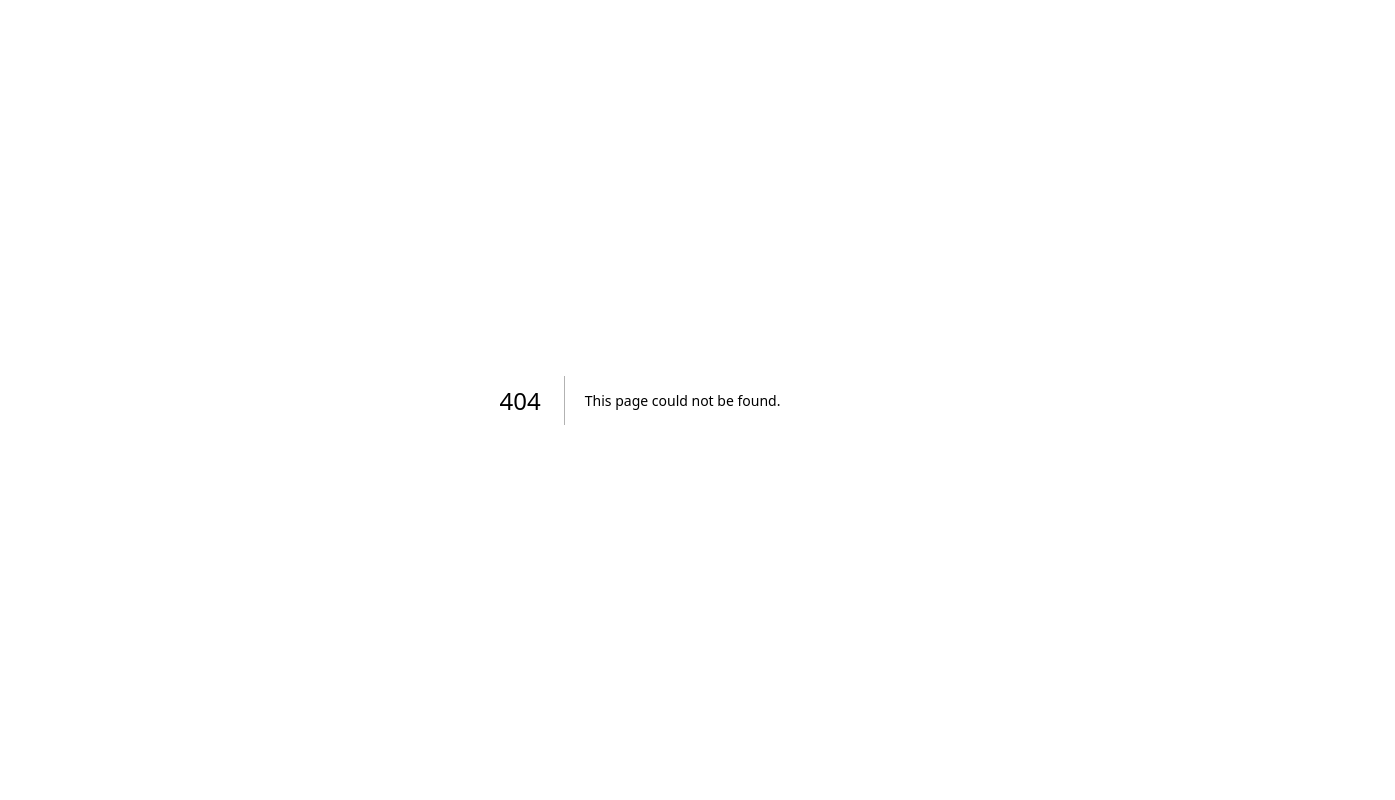
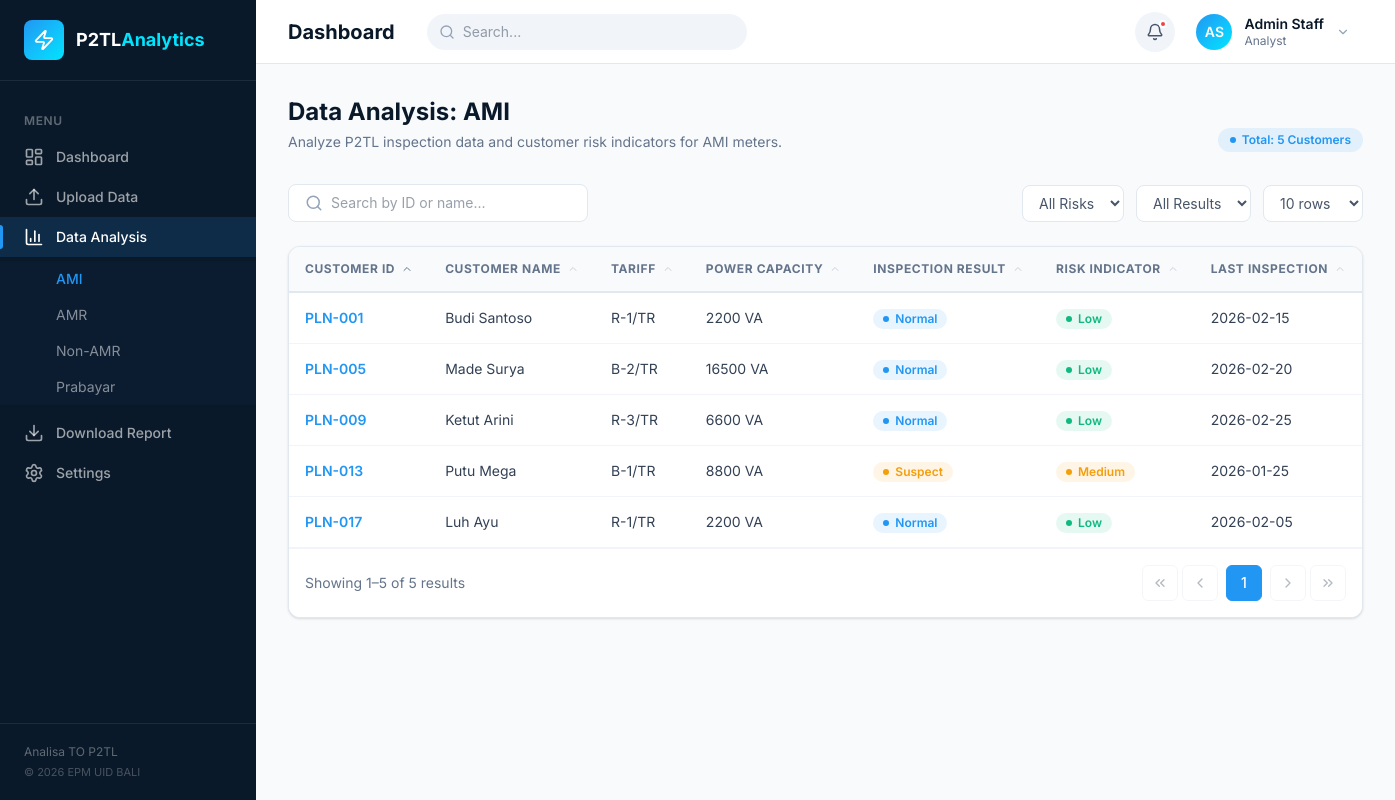
Before and after one commit to komangsurya26/projectP2TL, a Next.js app: page /data-analysis/ami in a window 1280 px wide. Before the commit this address had no page. Shown: the whole page, 1395 px wide, since content can reach past the window. Built offline with nearby package versions, Linux system fonts and the light colour scheme.

Commit message:
feat: Switch chart type from bar to line, implement nested sidebar navigation for data analysis, and add meter type to mock data.

```diff
--- a/src/app/(dashboard)/analysis/page.js
+++ b/src/app/(dashboard)/data-analysis/[type]/page.js
@@ -1,5 +1,6 @@
 "use client";
-import { useState, useMemo } from "react";
+import { useState, useMemo, useEffect } from "react";
+import { usePathname } from "next/navigation";
 import {
   Search,
   ChevronUp,
@@ -14,7 +15,19 @@ import CustomerDetail from "@/components/CustomerDetail";
 import { Badge } from "@/components/ui/Badge";
 import { Card } from "@/components/ui/Card";
 
-export default function AnalysisPage() {
+export default function DataAnalysisPage() {
+  const pathname = usePathname();
+  // Extract type from pathname, e.g., "/data-analysis/ami" -> "ami"
+  const typeParam = pathname.split("/").pop();
+
+  // Validate type formatting
+  const isValidType = ["ami", "amr", "non-amr", "prabayar"].includes(
+    typeParam?.toLowerCase(),
+  );
+  const displayType = isValidType
+    ? typeParam.toUpperCase().replace("-", " ")
+    : "ALL";
+
   const [search, setSearch] = useState("");
   const [sortField, setSortField] = useState("id");
   const [sortDir, setSortDir] = useState("asc");
@@ -24,8 +37,19 @@ export default function AnalysisPage() {
   const [perPage, setPerPage] = useState(10);
   const [selectedCustomer, setSelectedCustomer] = useState(null);
 
+  // Reset page when switching types
+  useEffect(() => {
+    setPage(1);
+  }, [typeParam]);
+
   const filtered = useMemo(() => {
     let data = [...customers];
+
+    // Filter by Meter Type
+    if (isValidType) {
+      data = data.filter((c) => c.meterType === typeParam.toLowerCase());
+    }
+
     if (search) {
       const s = search.toLowerCase();
       data = data.filter(
@@ -36,6 +60,7 @@ export default function AnalysisPage() {
     if (riskFilter !== "all") data = data.filter((c) => c.risk === riskFilter);
     if (resultFilter !== "all")
       data = data.filter((c) => c.result === resultFilter);
+
     data.sort((a, b) => {
       let va = a[sortField],
         vb = b[sortField];
@@ -48,9 +73,17 @@ export default function AnalysisPage() {
       return 0;
     });
     return data;
-  }, [search, sortField, sortDir, riskFilter, resultFilter]);
+  }, [
+    search,
+    sortField,
+    sortDir,
+    riskFilter,
+    resultFilter,
+    isValidType,
+    typeParam,
+  ]);
 
-  const totalPages = Math.ceil(filtered.length / perPage);
+  const totalPages = Math.max(1, Math.ceil(filtered.length / perPage));
   const paged = filtered.slice((page - 1) * perPage, page * perPage);
 
   const handleSort = (field) => {
@@ -81,15 +114,32 @@ export default function AnalysisPage() {
     { key: "lastInspection", label: "Last Inspection" },
   ];
 
+  if (!isValidType) {
+    return (
+      <div className="p-8 text-center text-gray-500">
+        Invalid meter type selected.
+      </div>
+    );
+  }
+
   return (
     <>
-      <div className="mb-8">
+      <div className="mb-8 flex flex-col sm:flex-row sm:items-end justify-between gap-4">
+        <div>
           <h1 className="text-2xl font-bold text-dark-blue mb-1">
-          Data Analysis
+            Data Analysis: {displayType}
           </h1>
           <p className="text-sm text-gray-500">
-          Analyze P2TL inspection data and customer risk indicators
+            Analyze P2TL inspection data and customer risk indicators for{" "}
+            {displayType} meters.
           </p>
+        </div>
+        <Badge
+          variant="primary"
+          className="w-fit text-sm px-3 py-1 bg-electric-blue/10 text-electric-blue border-electric-blue/20"
+        >
+          Total: {filtered.length} Customers
+        </Badge>
       </div>
 
       <div className="flex flex-col md:flex-row md:items-center justify-between gap-4 mb-6">
@@ -168,7 +218,8 @@ export default function AnalysisPage() {
               </tr>
             </thead>
             <tbody>
-              {paged.map((customer) => (
+              {paged.length > 0 ? (
+                paged.map((customer) => (
                   <tr
                     key={customer.id}
                     onClick={() => setSelectedCustomer(customer)}
@@ -217,7 +268,17 @@ export default function AnalysisPage() {
                       {customer.lastInspection}
                     </td>
                   </tr>
-              ))}
+                ))
+              ) : (
+                <tr>
+                  <td
+                    colSpan={7}
+                    className="px-4 py-8 text-center text-sm text-gray-500 border-b border-gray-100"
+                  >
+                    No customers found matching the criteria.
+                  </td>
+                </tr>
+              )}
             </tbody>
           </table>
         </div>
@@ -225,7 +286,7 @@ export default function AnalysisPage() {
         {/* Pagination */}
         <div className="flex flex-col sm:flex-row items-center justify-between gap-4 p-4 border-t border-gray-100 bg-white">
           <div className="text-sm text-gray-500">
-            Showing {(page - 1) * perPage + 1}–
+            Showing {filtered.length === 0 ? 0 : (page - 1) * perPage + 1}–
             {Math.min(page * perPage, filtered.length)} of {filtered.length}{" "}
             results
           </div>
@@ -273,14 +334,14 @@ export default function AnalysisPage() {
 
             <button
               className="w-9 h-9 rounded-md border border-gray-200 bg-white text-gray-600 flex items-center justify-center cursor-pointer transition-colors font-sans text-sm font-medium hover:not-disabled:border-electric-blue hover:not-disabled:text-electric-blue disabled:opacity-40 disabled:cursor-not-allowed"
-              disabled={page === totalPages}
+              disabled={page === totalPages || totalPages === 0}
               onClick={() => setPage((p) => p + 1)}
             >
               <ChevronRight size={16} />
             </button>
             <button
               className="w-9 h-9 rounded-md border border-gray-200 bg-white text-gray-600 flex items-center justify-center cursor-pointer transition-colors font-sans text-sm font-medium hover:not-disabled:border-electric-blue hover:not-disabled:text-electric-blue disabled:opacity-40 disabled:cursor-not-allowed"
-              disabled={page === totalPages}
+              disabled={page === totalPages || totalPages === 0}
               onClick={() => setPage(totalPages)}
             >
               <ChevronsRight size={16} />
--- a/src/components/Charts.js
+++ b/src/components/Charts.js
@@ -161,7 +161,10 @@ export function YearlyTrendChart({ yearlyUsage }) {
 
   return (
     <ResponsiveContainer width="100%" height={250}>
-      <BarChart data={data} margin={{ top: 10, right: 30, left: 0, bottom: 0 }}>
+      <LineChart
+        data={data}
+        margin={{ top: 10, right: 30, left: 0, bottom: 0 }}
+      >
         <CartesianGrid strokeDasharray="3 3" stroke="#E2E8F0" />
         <XAxis
           dataKey="year"
@@ -173,13 +176,16 @@ export function YearlyTrendChart({ yearlyUsage }) {
           axisLine={{ stroke: "#E2E8F0" }}
         />
         <Tooltip contentStyle={tooltipStyle} />
-        <Bar
+        <Line
+          type="monotone"
           dataKey="usage"
-          fill="#2196F3"
-          radius={[6, 6, 0, 0]}
+          stroke="#2196F3"
+          strokeWidth={3}
+          dot={{ r: 4, fill: "#2196F3" }}
+          activeDot={{ r: 6, fill: "#00E5FF", stroke: "#fff", strokeWidth: 2 }}
           name="Yearly Usage (kWh)"
         />
-      </BarChart>
+      </LineChart>
     </ResponsiveContainer>
   );
 }
--- a/src/components/Sidebar.js
+++ b/src/components/Sidebar.js
@@ -14,7 +14,17 @@ import {
 const navItems = [
   { label: "Dashboard", href: "/dashboard", icon: LayoutDashboard },
   { label: "Upload Data", href: "/upload", icon: Upload },
-  { label: "Data Analysis", href: "/analysis", icon: BarChart3 },
+  {
+    label: "Data Analysis",
+    href: "/data-analysis",
+    icon: BarChart3,
+    subItems: [
+      { label: "AMI", href: "/data-analysis/ami" },
+      { label: "AMR", href: "/data-analysis/amr" },
+      { label: "Non-AMR", href: "/data-analysis/non-amr" },
+      { label: "Prabayar", href: "/data-analysis/prabayar" },
+    ],
+  },
   { label: "Download Report", href: "/download", icon: Download },
   { label: "Settings", href: "/settings", icon: Settings },
 ];
@@ -62,14 +72,19 @@ export default function Sidebar({ isOpen, onClose }) {
             Menu
           </div>
           {navItems.map((item) => {
-            const active = pathname === item.href;
+            const active =
+              pathname === item.href ||
+              (item.subItems && pathname.startsWith(item.href));
             return (
+              <div key={item.label}>
                 <Link
-                key={item.href}
-                href={item.href}
+                  href={
+                    item.href === "/data-analysis"
+                      ? "/data-analysis/ami"
+                      : item.href
+                  }
                   onClick={() => {
-                  // Close sidebar on mobile when navigating
-                  if (window.innerWidth < 768) onClose();
+                    if (window.innerWidth < 768 && !item.subItems) onClose();
                   }}
                   className={`flex items-center gap-3 px-6 py-2.5 text-sm font-medium transition-all relative no-underline
                     ${
@@ -81,6 +96,24 @@ export default function Sidebar({ isOpen, onClose }) {
                   <item.icon size={20} />
                   {item.label}
                 </Link>
+                {/* Sub-menu styling for Data Analysis */}
+                {item.subItems && active && (
+                  <div className="flex flex-col mt-1 mb-2 bg-dark-blue-light/30">
+                    {item.subItems.map((sub) => (
+                      <Link
+                        key={sub.label}
+                        href={sub.href}
+                        onClick={() => {
+                          if (window.innerWidth < 768) onClose();
+                        }}
+                        className={`pl-14 pr-6 py-2 text-sm transition-all relative no-underline ${pathname === sub.href ? "text-electric-blue font-medium" : "text-white/50 hover:text-white/80"}`}
+                      >
+                        {sub.label}
+                      </Link>
+                    ))}
+                  </div>
+                )}
+              </div>
             );
           })}
         </nav>
--- a/src/data/mockData.js
+++ b/src/data/mockData.js
@@ -9,6 +9,7 @@ export const customers = [
     lastInspection: "2026-02-15",
     address: "Jl. Merdeka No. 45, Denpasar",
     phone: "0812-3456-7890",
+    meterType: "ami",
     monthlyUsage: [320, 310, 340, 325, 350, 330, 345, 360, 320, 340, 335, 350],
     yearlyUsage: [3800, 3900, 4020, 3950, 4100],
   },
@@ -22,6 +23,7 @@ export const customers = [
     lastInspection: "2026-02-10",
     address: "Jl. Sudirman No. 12, Jakarta",
     phone: "0813-5678-9012",
+    meterType: "amr",
     monthlyUsage: [450, 420, 380, 180, 160, 140, 430, 450, 460, 440, 420, 450],
     yearlyUsage: [5200, 5100, 4800, 3200, 5400],
   },
@@ -35,6 +37,7 @@ export const customers = [
     lastInspection: "2026-01-28",
     address: "Jl. Diponegoro No. 78, Surabaya",
     phone: "0814-6789-0123",
+    meterType: "non-amr",
     monthlyUsage: [680, 700, 720, 690, 710, 705, 730, 740, 720, 710, 695, 700],
     yearlyUsage: [8200, 8400, 8500, 8300, 8600],
   },
@@ -48,6 +51,7 @@ export const customers = [
     lastInspection: "2026-02-01",
     address: "Jl. Ahmad Yani No. 33, Bandung",
     phone: "0815-7890-1234",
+    meterType: "prabayar",
     monthlyUsage: [180, 190, 170, 165, 200, 210, 190, 180, 175, 185, 195, 180],
     yearlyUsage: [2100, 2200, 2150, 2300, 2250],
   },
@@ -61,6 +65,7 @@ export const customers = [
     lastInspection: "2026-02-20",
     address: "Jl. Gatot Subroto No. 99, Denpasar",
     phone: "0816-8901-2345",
+    meterType: "ami",
     monthlyUsage: [
       2100, 2200, 2300, 2150, 2250, 2180, 2350, 2400, 2200, 2300, 2250, 2280,
     ],
@@ -76,6 +81,7 @@ export const customers = [
     lastInspection: "2026-01-15",
     address: "Jl. Imam Bonjol No. 56, Medan",
     phone: "0817-9012-3456",
+    meterType: "amr",
     monthlyUsage: [310, 300, 290, 120, 90, 85, 310, 320, 300, 310, 305, 315],
     yearlyUsage: [3600, 3700, 3500, 2100, 3800],
   },
@@ -89,6 +95,7 @@ export const customers = [
     lastInspection: "2026-02-18",
     address: "Jl. Teuku Umar No. 21, Denpasar",
     phone: "0818-0123-4567",
+    meterType: "non-amr",
     monthlyUsage: [520, 540, 530, 510, 550, 545, 560, 570, 540, 530, 525, 535],
     yearlyUsage: [6200, 6400, 6500, 6300, 6600],
   },
@@ -102,6 +109,7 @@ export const customers = [
     lastInspection: "2026-01-22",
     address: "Jl. Hasanuddin No. 67, Makassar",
     phone: "0819-1234-5678",
+    meterType: "prabayar",
     monthlyUsage: [340, 330, 350, 320, 280, 260, 340, 345, 335, 340, 330, 350],
     yearlyUsage: [4000, 4100, 3900, 3600, 4200],
   },
@@ -115,6 +123,7 @@ export const customers = [
     lastInspection: "2026-02-25",
     address: "Jl. Bypass Ngurah Rai No. 88, Kuta",
     phone: "0821-2345-6789",
+    meterType: "ami",
     monthlyUsage: [780, 800, 810, 790, 820, 815, 830, 840, 810, 800, 795, 805],
     yearlyUsage: [9400, 9600, 9700, 9500, 9800],
   },
@@ -128,6 +137,7 @@ export const customers = [
     lastInspection: "2026-01-30",
     address: "Jl. Industri No. 15, Semarang",
     phone: "0822-3456-7890",
+    meterType: "amr",
     monthlyUsage: [
       1500, 1600, 1550, 800, 750, 700, 1500, 1550, 1600, 1580, 1520, 1540,
     ],
@@ -143,6 +153,7 @@ export const customers = [
     lastInspection: "2026-02-12",
     address: "Jl. Pulau Moyo No. 34, Denpasar",
     phone: "0823-4567-8901",
+    meterType: "non-amr",
     monthlyUsage: [280, 290, 300, 285, 310, 295, 305, 315, 290, 300, 295, 305],
     yearlyUsage: [3400, 3500, 3600, 3550, 3650],
   },
@@ -156,6 +167,7 @@ export const customers = [
     lastInspection: "2026-02-08",
     address: "Jl. Patimura No. 89, Yogyakarta",
     phone: "0824-5678-9012",
+    meterType: "prabayar",
     monthlyUsage: [410, 420, 430, 415, 440, 425, 435, 445, 420, 430, 425, 435],
     yearlyUsage: [4900, 5000, 5100, 5050, 5200],
   },
@@ -169,6 +181,7 @@ export const customers = [
     lastInspection: "2026-01-25",
     address: "Jl. Raya Kuta No. 55, Badung",
     phone: "0825-6789-0123",
+    meterType: "ami",
     monthlyUsage: [
       980, 1000, 1020, 990, 850, 800, 1000, 1010, 990, 1000, 995, 1005,
     ],
@@ -184,6 +197,7 @@ export const customers = [
     lastInspection: "2026-02-22",
     address: "Jl. Veteran No. 12, Malang",
     phone: "0826-7890-1234",
+    meterType: "amr",
     monthlyUsage: [150, 160, 155, 145, 165, 170, 155, 150, 148, 158, 162, 155],
     yearlyUsage: [1800, 1850, 1900, 1870, 1920],
   },
@@ -197,6 +211,7 @@ export const customers = [
     lastInspection: "2026-01-18",
     address: "Jl. Nusa Dua No. 77, Badung",
     phone: "0827-8901-2345",
+    meterType: "non-amr",
     monthlyUsage: [650, 670, 680, 300, 280, 260, 660, 670, 680, 670, 660, 650],
     yearlyUsage: [7800, 8000, 7500, 4800, 8200],
   },
@@ -210,6 +225,7 @@ export const customers = [
     lastInspection: "2026-02-28",
     address: "Jl. Pemuda No. 44, Solo",
     phone: "0828-9012-3456",
+    meterType: "prabayar",
     monthlyUsage: [300, 310, 305, 295, 315, 320, 310, 305, 298, 308, 312, 305],
     yearlyUsage: [3600, 3700, 3680, 3720, 3750],
   },
@@ -223,6 +239,7 @@ export const customers = [
     lastInspection: "2026-02-05",
     address: "Jl. Thamrin No. 90, Denpasar",
     phone: "0829-0123-4567",
+    meterType: "ami",
     monthlyUsage: [260, 270, 275, 265, 280, 285, 270, 265, 260, 272, 278, 275],
     yearlyUsage: [3100, 3200, 3250, 3220, 3280],
   },
@@ -236,6 +253,7 @@ export const customers = [
     lastInspection: "2026-01-20",
     address: "Jl. Industri Raya No. 200, Bekasi",
     phone: "0831-1234-5678",
+    meterType: "amr",
     monthlyUsage: [
       4500, 4600, 4700, 4550, 3800, 3500, 4500, 4600, 4700, 4650, 4580, 4600,
     ],
@@ -251,6 +269,7 @@ export const customers = [
     lastInspection: "2026-02-14",
     address: "Jl. Sunset Road No. 66, Seminyak",
     phone: "0832-2345-6789",
+    meterType: "non-amr",
     monthlyUsage: [380, 390, 400, 385, 410, 405, 395, 390, 385, 395, 400, 395],
     yearlyUsage: [4500, 4600, 4700, 4650, 4750],
   },
@@ -264,6 +283,7 @@ export const customers = [
     lastInspection: "2026-01-12",
     address: "Jl. Asia Afrika No. 23, Bandung",
     phone: "0833-3456-7890",
+    meterType: "prabayar",
     monthlyUsage: [170, 175, 165, 60, 55, 50, 170, 175, 168, 172, 170, 173],
     yearlyUsage: [2000, 2050, 1800, 1100, 2100],
   },
```
Lines whose indentation alone changed are shown as unchanged.
